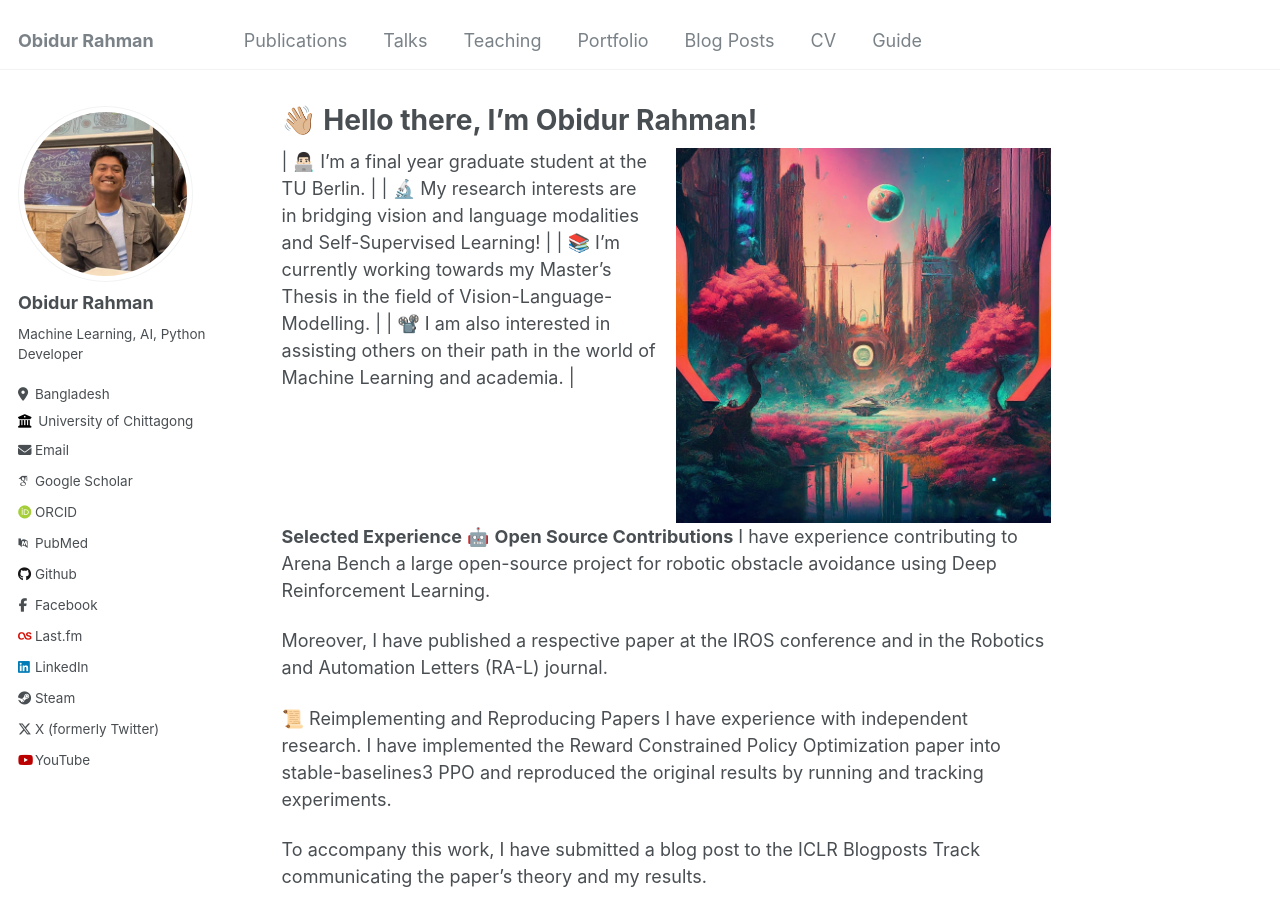
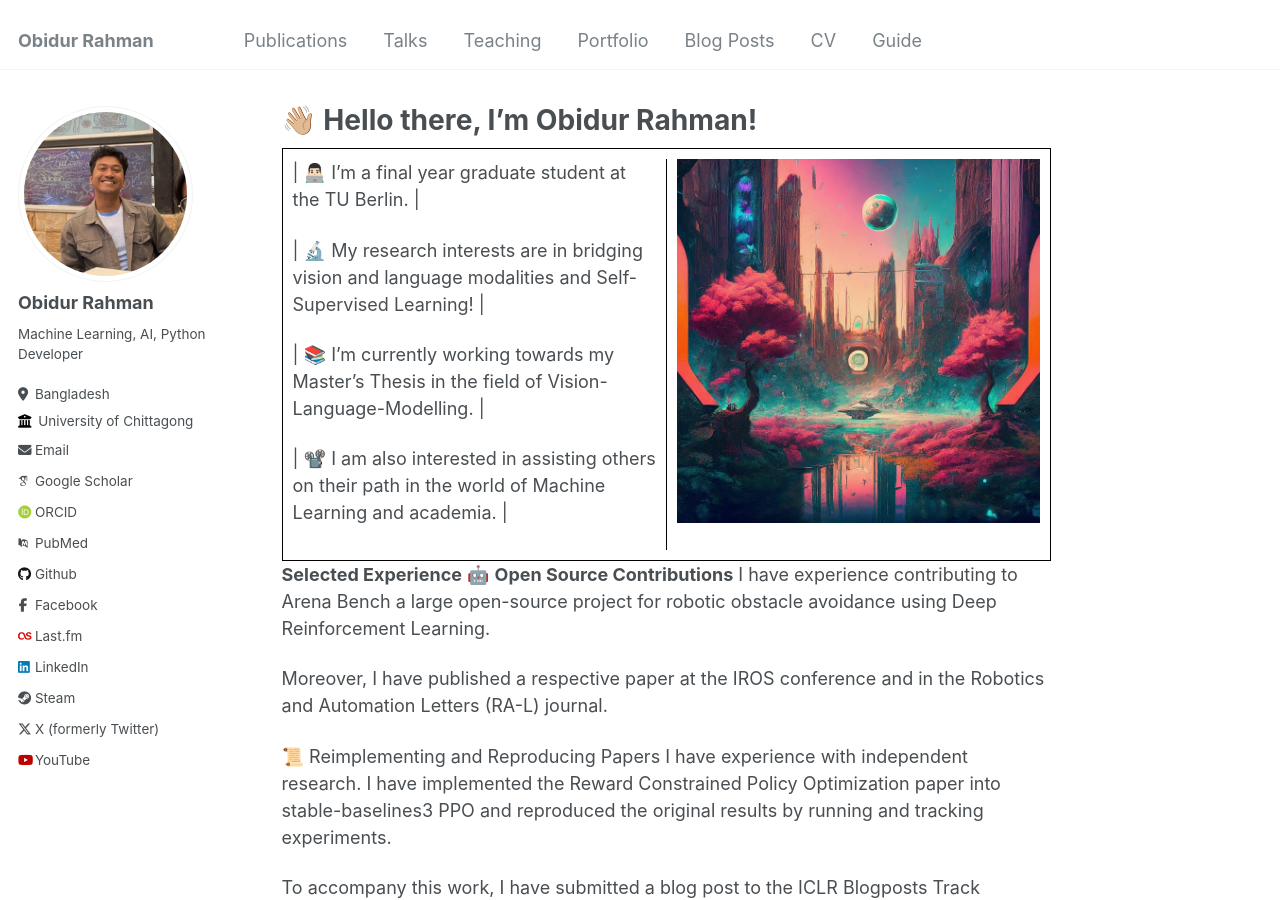
Before and after one commit to Ashfinn/personal-website, a Jekyll site: the page built from _pages/about.md, in a window 1280 px wide and 900 px high. Built offline with Jekyll 4.4.1, drawn with Linux system fonts in a browser that asks for light colours; some web fonts are replaced.

Commit message:
modified:   _pages/about.md

```diff
--- a/_pages/about.md
+++ b/_pages/about.md
@@ -7,20 +7,18 @@ redirect_from:
   - /about.html
 ---
 
-<div style="display: flex;">
-  <div style="flex: 1;">
-    | 👨🏻‍💻 I’m a final year graduate student at the TU Berlin. |
-
-    | 🔬 My research interests are in bridging vision and language modalities and Self-Supervised Learning! |
-
-    | 📚 I’m currently working towards my Master’s Thesis in the field of Vision-Language-Modelling. |
-
-    | 📽️ I am also interested in assisting others on their path in the world of Machine Learning and academia. |
+<div style="display: flex; border: 1px solid black; padding: 10px;">
+  <div style="flex: 1; border-right: 1px solid black; padding-right: 10px;">
+    <p>| 👨🏻‍💻 I’m a final year graduate student at the TU Berlin. |</p>
+    <p>| 🔬 My research interests are in bridging vision and language modalities and Self-Supervised Learning! |</p>
+    <p>| 📚 I’m currently working towards my Master’s Thesis in the field of Vision-Language-Modelling. |</p>
+    <p>| 📽️ I am also interested in assisting others on their path in the world of Machine Learning and academia. |</p>
   </div>
-  <div style="flex: 1; padding-left: 20px;">
+  <div style="flex: 1; padding-left: 10px;">
     <img src="../images/about.jpg" alt="about section" style="max-width: 100%;">
   </div>
 </div>
+
 
 **Selected Experience**
 🤖 **Open Source Contributions**
```
